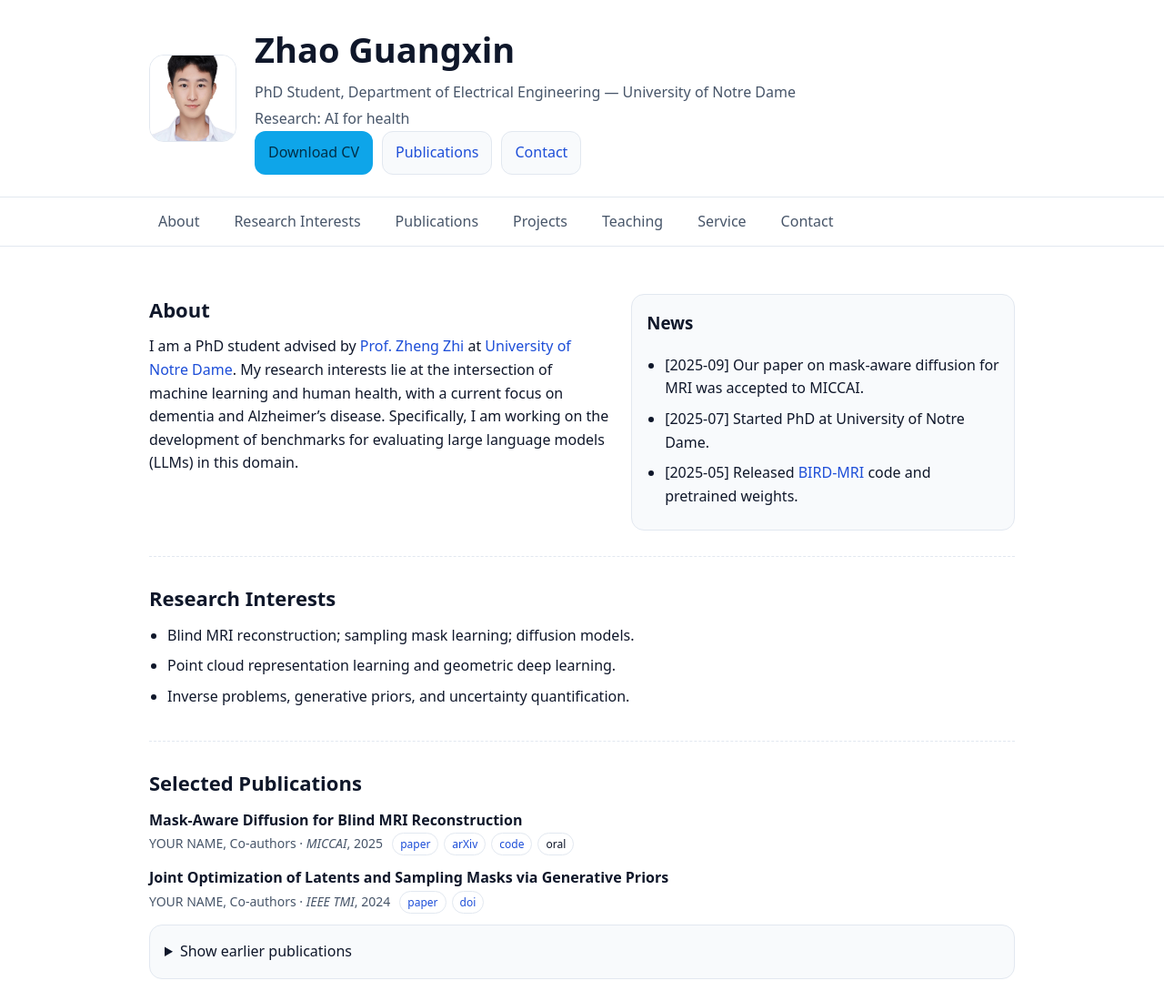
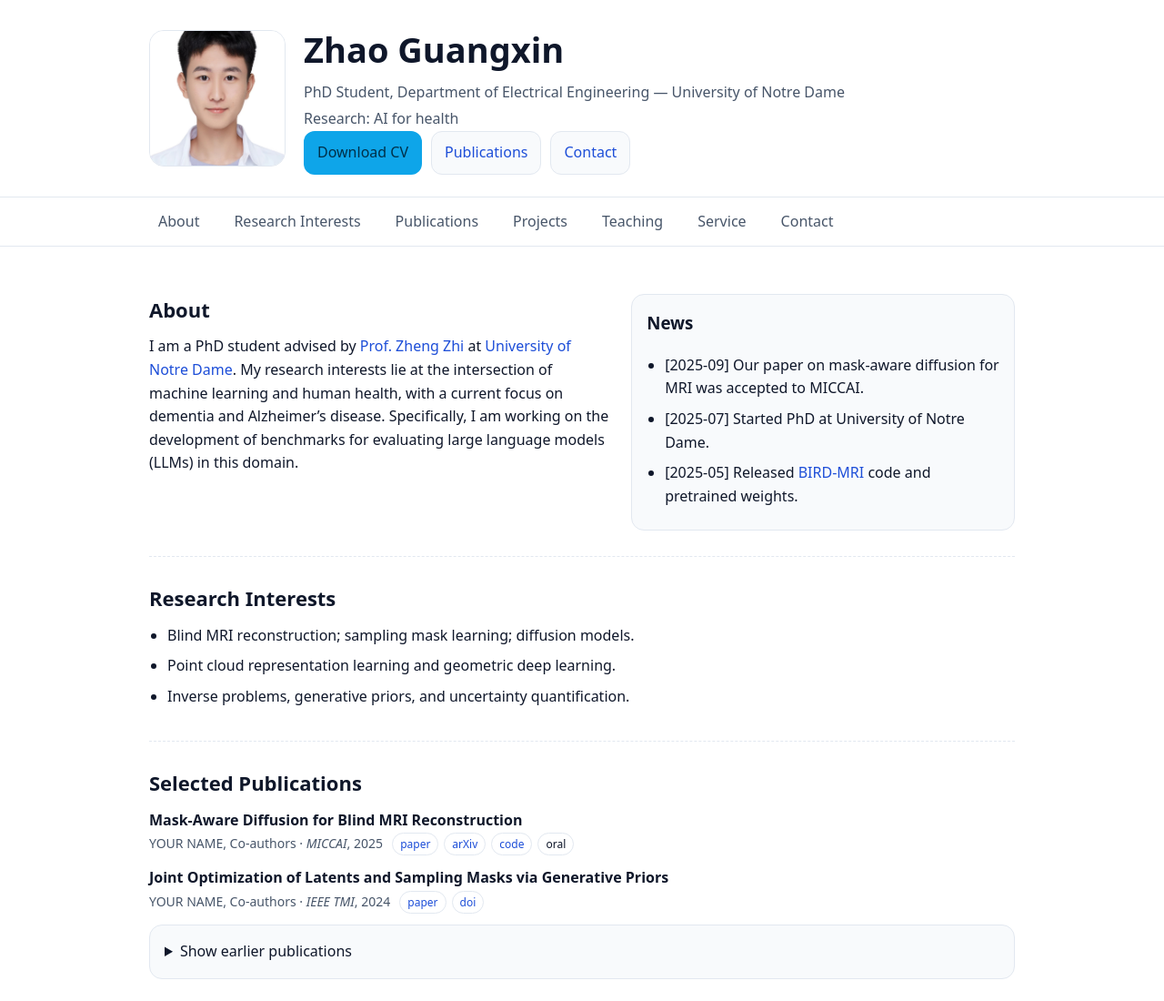
Before and after one commit to Xavier-ZG/Xavier-ZG.github.io, a plain HTML site: page index.html in a window 1280 px wide. Shown: the top 1100 px of the page at 91% size. Drawn offline with Linux system fonts and the light colour scheme.

Commit message:
Update index.html

```diff
--- a/index.html
+++ b/index.html
@@ -36,7 +36,7 @@
     .container{max-width:1000px;margin:0 auto;padding:24px}
     header{display:flex;gap:24px;align-items:center;justify-content:space-between;flex-wrap:wrap}
     .id{display:flex;gap:20px;align-items:center}
-    .avatar{width:96px;height:96px;border-radius:16px;object-fit:cover;border:1px solid var(--border);background:var(--card)}
+    .avatar{width:150px;height:150px;border-radius:16px;object-fit:cover;border:1px solid var(--border);background:var(--card)}
     h1{font-size:clamp(28px,3.6vw,38px);margin:0}
     .tagline{margin-top:4px;color:var(--muted)}
     .cta{display:flex;gap:10px;flex-wrap:wrap}
```
